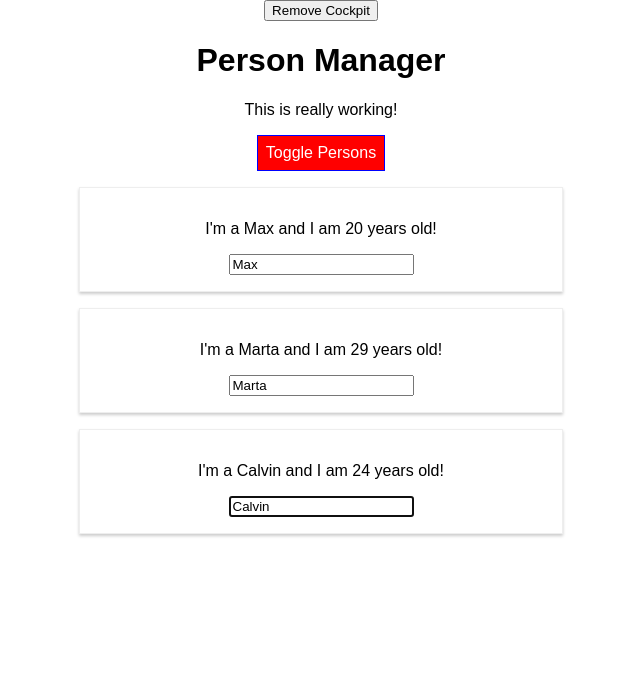
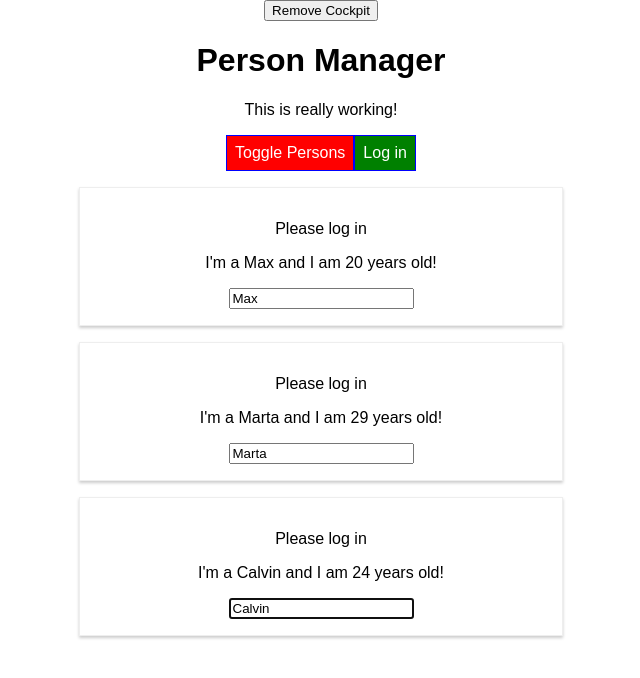
Before and after one commit to calvinchrst/react-understanding-base-feature-syntax, a React app: page / in a window 1280 px wide. Shown: the top 678 px of the page, without its empty margins (319-959 px from the left). Built offline with nearby package versions, Linux system fonts and the light colour scheme.

Commit message:
Using the context API

```diff
--- a/src/components/Cockpit/Cockpit.js
+++ b/src/components/Cockpit/Cockpit.js
@@ -1,6 +1,7 @@
 import React, { useEffect, useRef } from "react";
 
 import classes from "./Cockpit.css";
+import AuthContext from "../../context/auth-context";
 
 const cockpit = (props) => {
   const toggleBtnRef = useRef(null);
@@ -58,6 +59,11 @@ const cockpit = (props) => {
       <button ref={toggleBtnRef} className={btnClass} onClick={props.clicked}>
         Toggle Persons
       </button>
+      <AuthContext.Consumer>
+        {(context) => (
+          <button onClick={context.authenticateHandler}>Log in</button>
+        )}
+      </AuthContext.Consumer>
     </div>
   );
 };
--- a/src/components/Persons/Person/Person.js
+++ b/src/components/Persons/Person/Person.js
@@ -3,6 +3,7 @@ import PropTypes from "prop-types";
 
 import classes from "./Person.css";
 import withClass from "../../../hoc/withClass";
+import AuthContext from "../../../context/auth-context";
 
 class Person extends Component {
   constructor(props) {
@@ -18,6 +19,11 @@ class Person extends Component {
     console.log("[Person.js] rendering...");
     return (
       <Fragment>
+        <AuthContext.Consumer>
+          {(context) => (
+            <p>{context.isAuthenticated ? "Authenticated" : "Please log in"}</p>
+          )}
+        </AuthContext.Consumer>
         <p onClick={this.props.clicked}>
           I'm a {this.props.name} and I am {this.props.age} years old!
         </p>
--- a/src/containers/App.js
+++ b/src/containers/App.js
@@ -5,6 +5,7 @@ import Persons from "../components/Persons/Persons";
 import Cockpit from "../components/Cockpit/Cockpit";
 import Auxiliary from "../hoc/Auxiliary";
 import withClass from "../hoc/withClass";
+import AuthContext from "../context/auth-context";
 
 class App extends Component {
   constructor(props) {
@@ -21,6 +22,7 @@ class App extends Component {
     showPersons: false,
     showCockpit: true,
     counter: 0,
+    isAuthenticated: false,
   };
 
   static getDerivedStateFromProps(props, state) {
@@ -46,6 +48,12 @@ class App extends Component {
     console.log("[App.js] componentDidUpdate");
     console.log(snapshot);
   }
+
+  authenticateHandler = () => {
+    this.setState({
+      isAuthenticated: true,
+    });
+  };
 
   changeNameHandler = (event, id) => {
     const personIndex = this.state.persons.findIndex((p) => {
@@ -105,6 +113,12 @@ class App extends Component {
         >
           Remove Cockpit
         </button>
+        <AuthContext.Provider
+          value={{
+            isAuthenticated: this.state.isAuthenticated,
+            authenticateHandler: this.authenticateHandler,
+          }}
+        >
           {this.state.showCockpit ? (
             <Cockpit
               title={this.props.appTitle}
@@ -114,6 +128,7 @@ class App extends Component {
             />
           ) : null}
           {persons}
+        </AuthContext.Provider>
       </Auxiliary>
     );
   }
--- /dev/null
+++ b/src/context/auth-context.js
@@ -0,0 +1,8 @@
+import React from "react";
+
+const authContext = React.createContext({
+  isAuthenticated: false,
+  authenticateHandler: () => {},
+});
+
+export default authContext;
```
Lines whose indentation alone changed are shown as unchanged.
